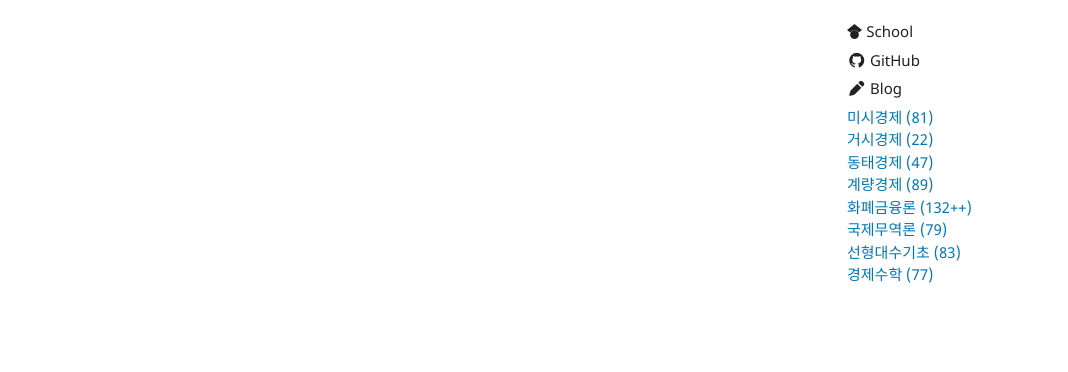
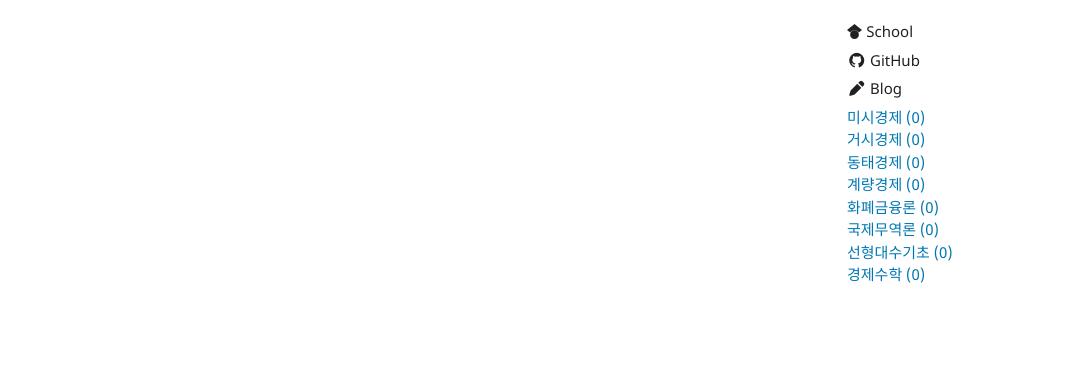
Before and after one commit to Portalife/Portalife.github.io, a Jekyll site: the page built from index.md, in a window 1280 px wide. Shown: the part 507-879 px from the top of the page, without its empty margins (103-1171 px from the left). Built offline with Jekyll 4.4.1, drawn with Linux system fonts in a browser that asks for light colours; our own code applies the rules of GitHub Pages for plain Markdown files.

Commit message:
Update default.html

```diff
--- a/_layouts/default.html
+++ b/_layouts/default.html
@@ -49,14 +49,14 @@
 
           {% include sidebar.html %}
           <div class="category">
-            <div id="cate0-1" class="cate"><a href=""> 미시경제 (81)</a><br></div>
-            <div id="cate0-2" class="cate"><a href=""> 거시경제 (22)</a><br></div>
-            <div id="cate0-3" class="cate"><a href=""> 동태경제 (47)</a><br></div>
-            <div id="cate0-4" class="cate"><a href=""> 계량경제 (89)</a><br></div>
-            <div id="cate0-5" class="cate"><a href=""> 화폐금융론 (132++)</a><br></div>
-            <div id="cate0-6" class="cate"><a href=""> 국제무역론 (79)</a><br></div>
-            <div id="cate0-7" class="cate"><a href=""> 선형대수기초 (83)</a><br></div>
-            <div id="cate0-8" class="cate"><a href=""> 경제수학 (77)</a><br></div>
+            <div id="cate0-1" class="cate"><a href=""> 미시경제 (0)</a><br></div>
+            <div id="cate0-2" class="cate"><a href=""> 거시경제 (0)</a><br></div>
+            <div id="cate0-3" class="cate"><a href=""> 동태경제 (0)</a><br></div>
+            <div id="cate0-4" class="cate"><a href=""> 계량경제 (0)</a><br></div>
+            <div id="cate0-5" class="cate"><a href=""> 화폐금융론 (0)</a><br></div>
+            <div id="cate0-6" class="cate"><a href=""> 국제무역론 (0)</a><br></div>
+            <div id="cate0-7" class="cate"><a href=""> 선형대수기초 (0)</a><br></div>
+            <div id="cate0-8" class="cate"><a href=""> 경제수학 (0)</a><br></div>
           </div>
         </header>
 
```
